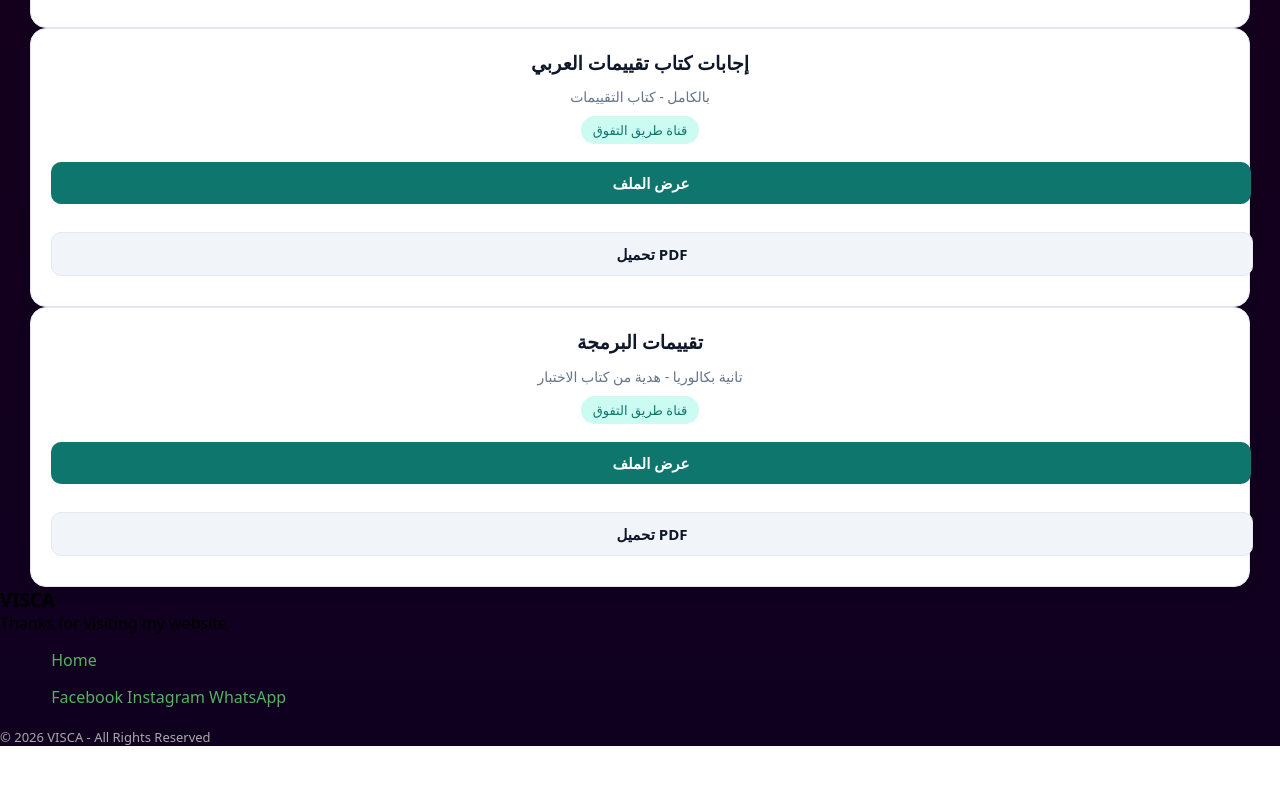
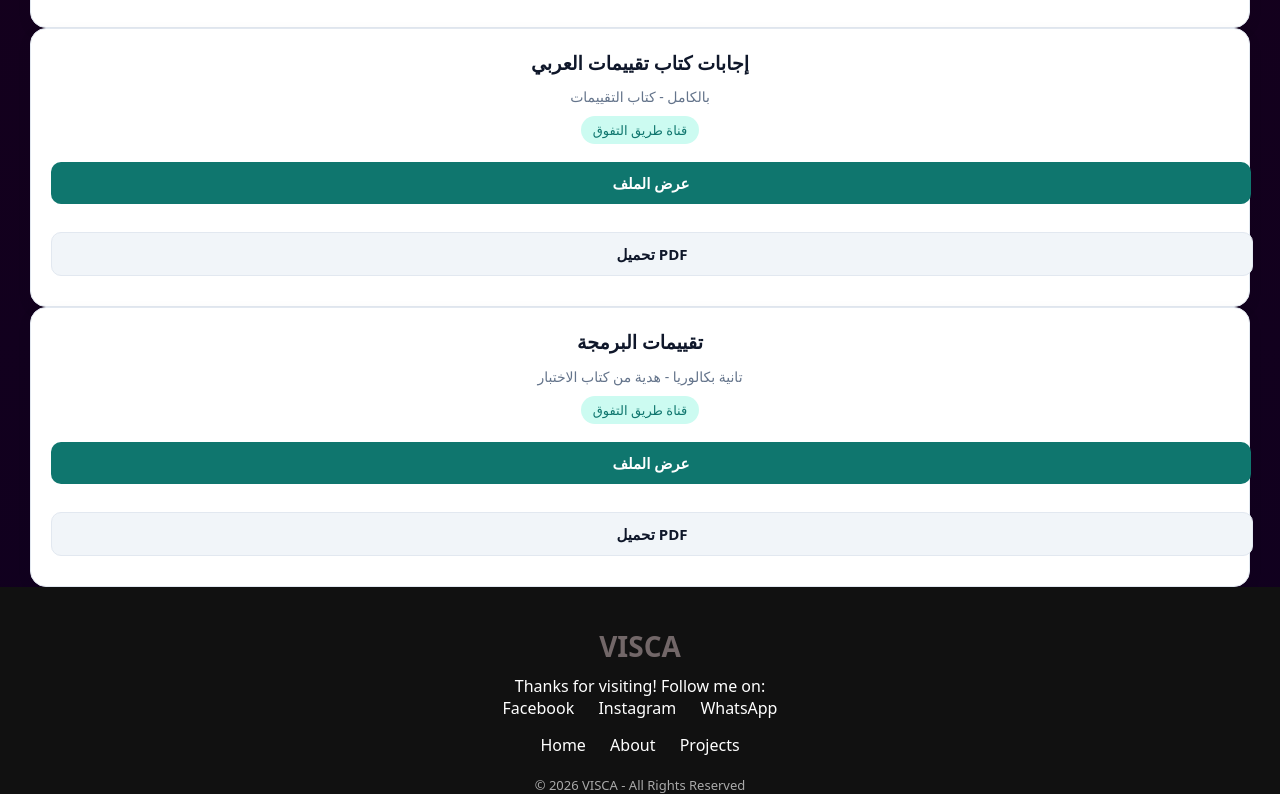
Before and after one commit to kraftmstr32-cell/VISCA1, a plain HTML site: page index.html in a window 1280 px wide. Shown: the part 2846-3640 px from the top of the page. Before the commit the page ends 3592 px from the top, so only its background shows below. Drawn offline with Linux system fonts and the light colour scheme.

Commit message:
Add files via upload

```diff
--- a/index.html
+++ b/index.html
@@ -103,20 +103,23 @@ section class="one-file">
     <a href="pdfs/prog.pdf" target="_blank" class="btn-view">عرض الملف</a>
     <a href="pdfs/prog.pdf" download class="btn-down">تحميل PDF</a>
   </div>
-  <h3>VISCA</h3>
-  <p>Thanks for visiting my website</p>
+  <footer>
+    <h3>VISCA</h3>
+    <p>Thanks for visiting! Follow me on:</p>
 
-  <div class="footer-links">
-    <a href="#home">Home</a>
-  </div>
+    <div class="social-links">
+        <a href="https://www.facebook.com/AbdelrahmanSaeed" target="_blank">Facebook</a>
+        <a href="https://www.instagram.com/3bdo_s10" target="_blank">Instagram</a>
+        <a href="https://wa.me/201094071143" target="_blank">WhatsApp</a>
+    </div>
 
-  <div class="footer-social">
-    <a href="https://www.facebook.com/Abdelrahman Saeed" target="_blank">Facebook</a>
-    <a href="https://www.instagram.com/3bdo_s10" target="_blank">Instagram</a>
-    <a href="https://wa.me/2001094071143" target="_blank">WhatsApp</a>
-  </div>
+    <div class="footer-links">
+        <a href="#home">Home</a>
+        <a href="#about">About</a>
+        <a href="#projects">Projects</a>
+    </div>
 
-  <p class="copy">© 2026 VISCA - All Rights Reserved</p>
+    <p class="copy">© 2026 VISCA - All Rights Reserved</p>
 </footer>
 </body>
 </html>
```
